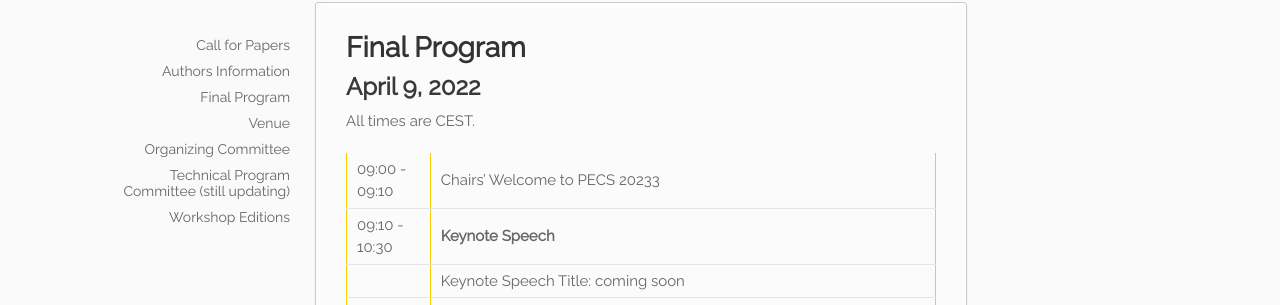
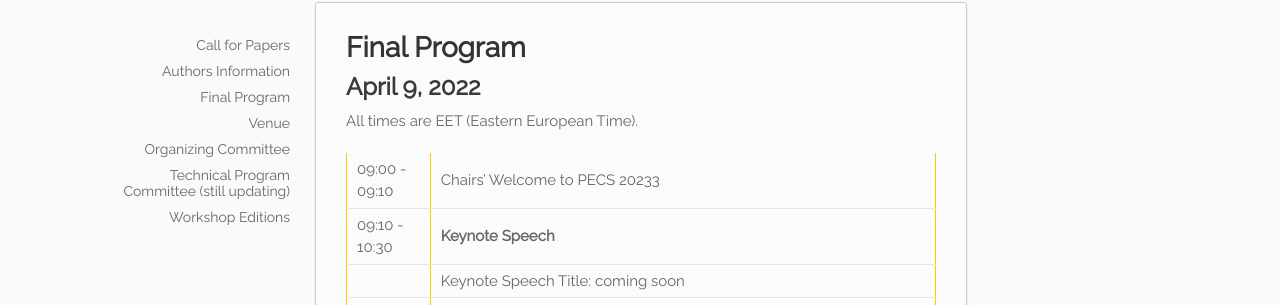
Before and after one commit to pecs-workshop/pecs-workshop.github.io, a Jekyll site: the page built from _2023/05.program.md, in a window 1280 px wide and 1179 px high. Shown: the part 188-493 px from the top of the window. Built offline with Jekyll 4.4.1, drawn with Linux system fonts in a browser that asks for light colours.

Commit message:
Updated program

```diff
--- a/_2023/05.program.md
+++ b/_2023/05.program.md
@@ -10,7 +10,7 @@ permalink: /:collection/program/
 
 ## April 9, 2022
 
-All times are CEST.
+All times are EET (Eastern European Time).
 
 | 09:00 - 09:10 | Chairs' Welcome to PECS 20233 |
 | 09:10 - 10:30 | **Keynote Speech** |
```
